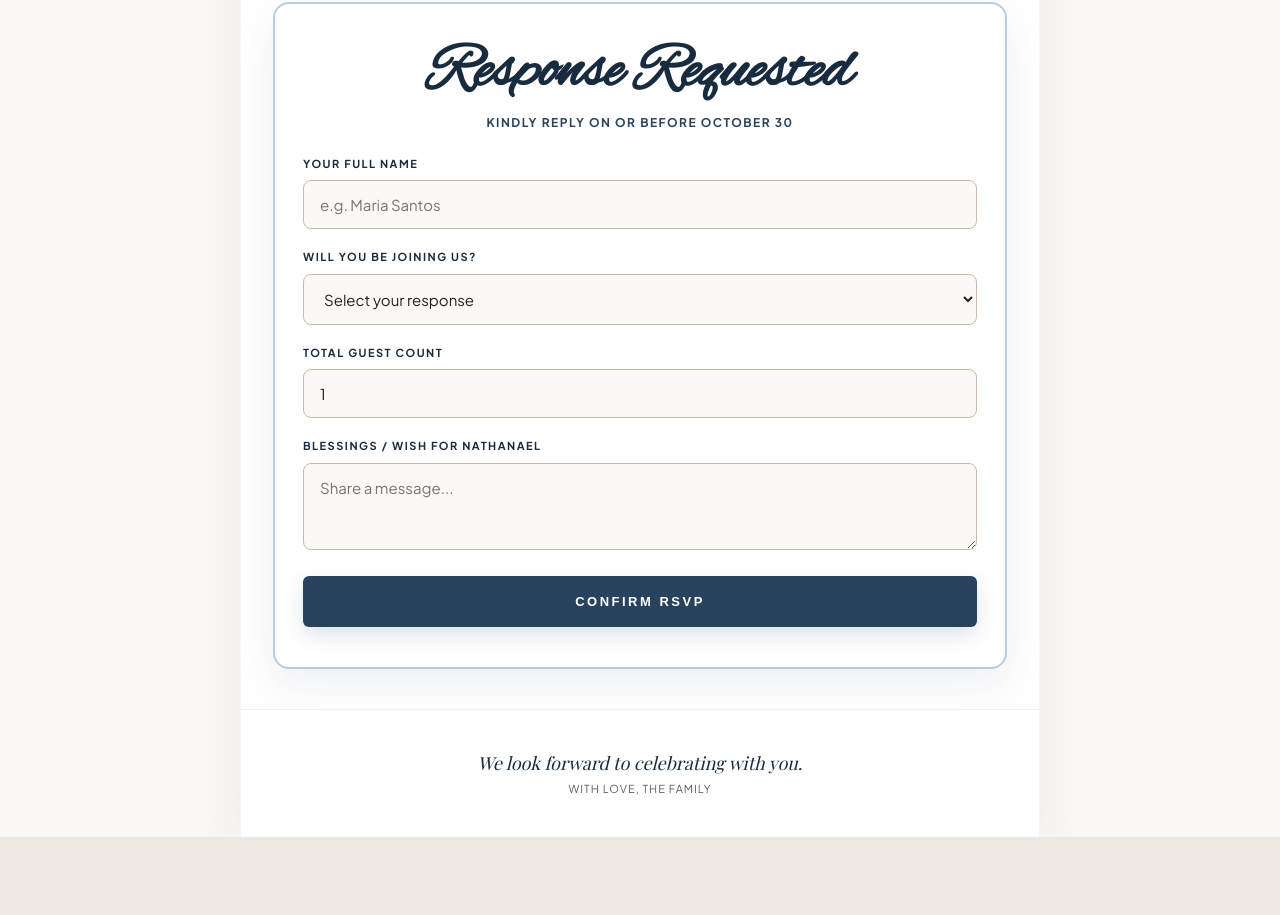
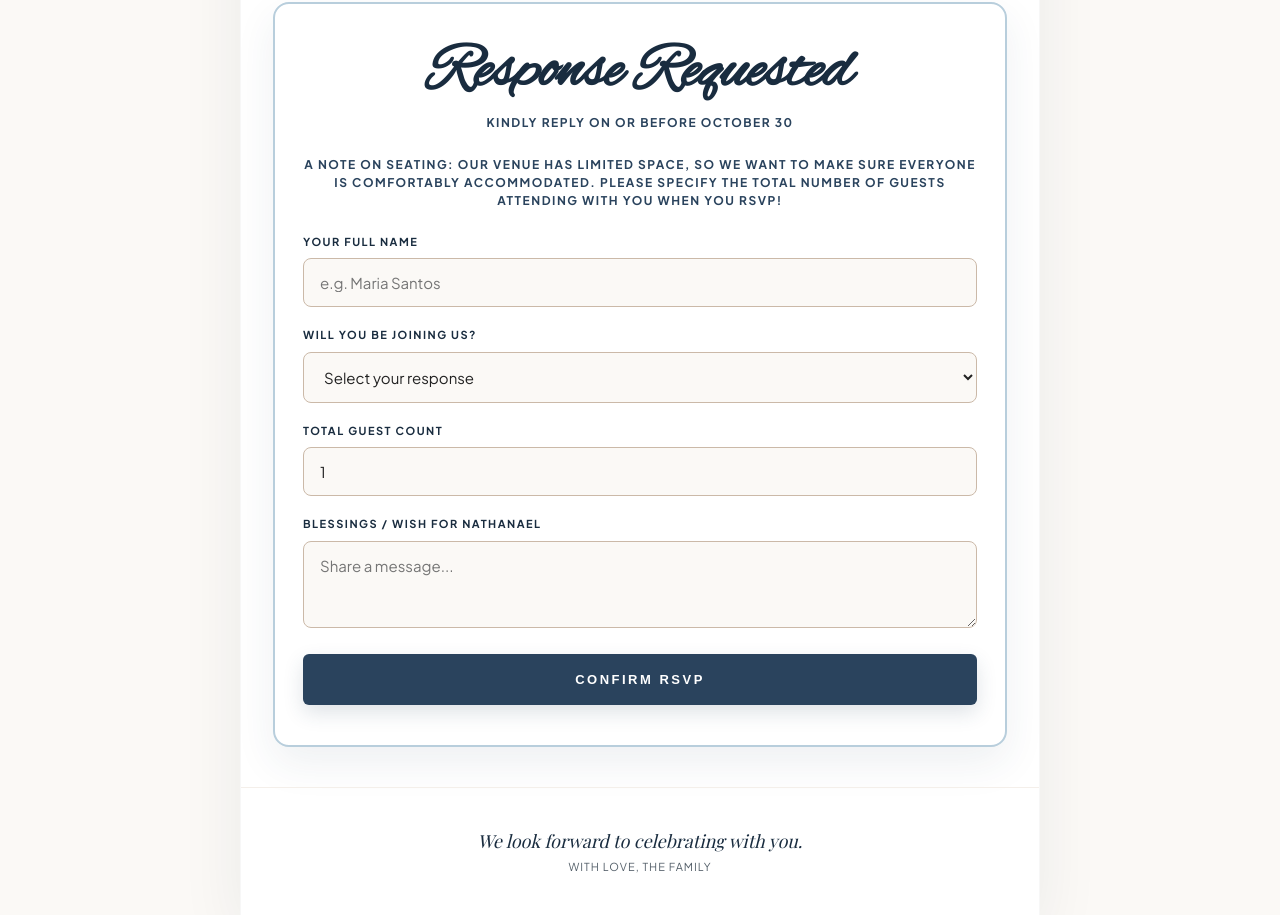
Before and after one commit to villasshienamae/NathanaelSiane_Christening, a plain HTML site: page index.html in a window 1280 px wide. Shown: the part 2207-3122 px from the top of the page. Before the commit the page ends 3044 px from the top, so only its background shows below. Drawn offline with nearby package versions, Linux system fonts and the light colour scheme; a web font is replaced by a local one.

Commit message:
Update index.html

```diff
--- a/index.html
+++ b/index.html
@@ -691,6 +691,9 @@
         <p style="text-align: center; font-size: 12px; text-transform: uppercase; letter-spacing: 1.5px; color: var(--color-navy-accent); font-weight: 700; margin-bottom: 24px;">
           Kindly Reply on or before October 30
         </p>
+        <p style="text-align: center; font-size: 12px; text-transform: uppercase; letter-spacing: 1.5px; color: var(--color-navy-accent); font-weight: 700; margin-bottom: 24px;">
+          A Note on Seating: Our venue has limited space, so we want to make sure everyone is comfortably accommodated. Please specify the total number of guests attending with you when you RSVP!
+        </p>
 
         <!-- Direct Email Form Submission via Formspree -->
         <form action="https://formspree.io/f/xnpnjaoo" method="POST">
```
